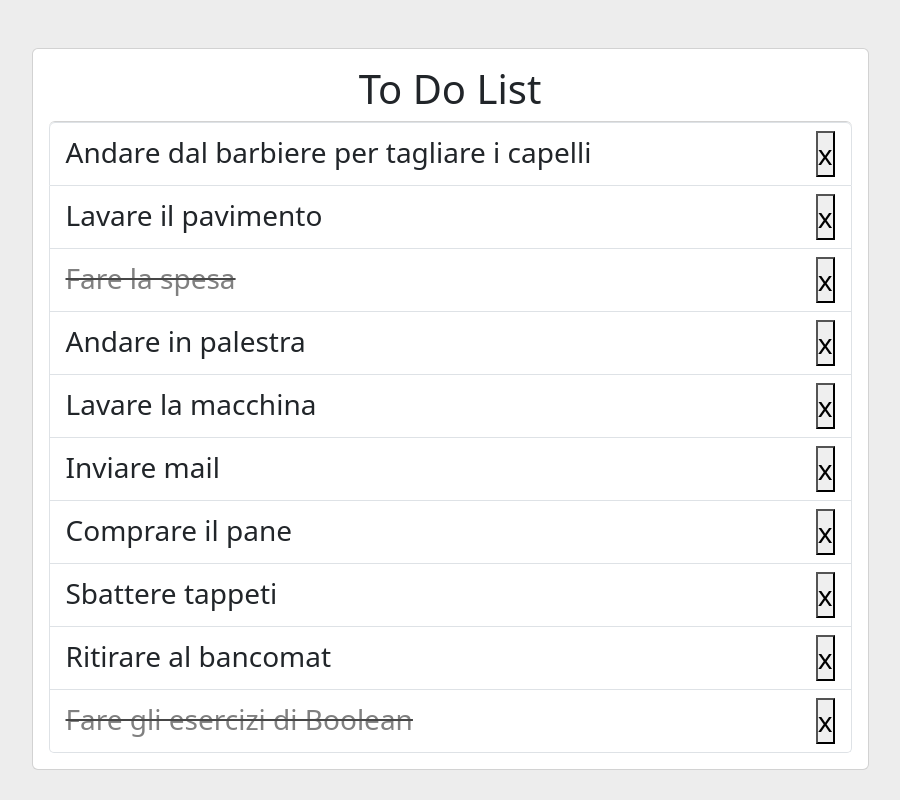
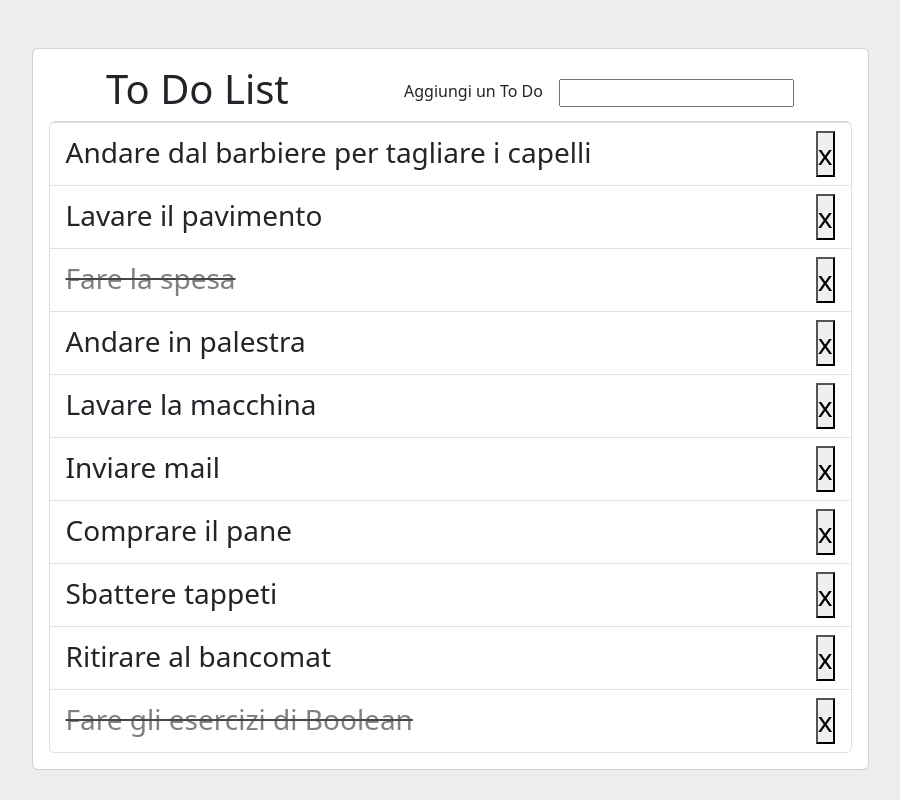
Before and after one commit to agostinoluca/vue-todolist, a Vue app: page / in a window 1280 px wide. Shown: the whole page, without its empty margins (190-1090 px from the left). Built offline with nearby package versions, Linux system fonts and the light colour scheme.

Commit message:
add input with v-model

```diff
--- a/src/App.vue
+++ b/src/App.vue
@@ -5,6 +5,7 @@ export default {
 
     return {
       name: 'To Do List',
+      newTodo: '',
       toDo: [
         { text: 'Andare dal barbiere per tagliare i capelli', done: false },
         { text: 'Lavare il pavimento', done: false },
@@ -18,6 +19,7 @@ export default {
         { text: 'Fare gli esercizi di Boolean', done: true }
       ]
     };
+    console.log(newTodo);
   },
   methods: {
     // l'elemento cambia lo stato booleano dell'attributo 'done' al click
@@ -36,7 +38,13 @@ export default {
 <template>
 <div class="container mt-5">
   <div class="card p-3 w-75 m-auto">
-    <h1 class="text-center">{{ name }}</h1>
+    <div class="d-flex justify-content-around align-items-center">
+      <h1 class="text-center">{{ name }}</h1>
+      <div class="d-flex gap-3 ">
+        <label for="newTodo">Aggiungi un To Do</label>
+        <input v-model="newTodo" type="text" name="newTodo" id="newTodo">
+      </div>
+    </div>
     <ul class="list-group fs-3" v-if="toDo.length > 0">
       <li class="list-group-item d-flex justify-content-between" v-for="(todo, index) in toDo" :key="index" @click="toggleDone(index)" :class="{ 'completed': todo.done }">
         {{ todo.text }}
```
